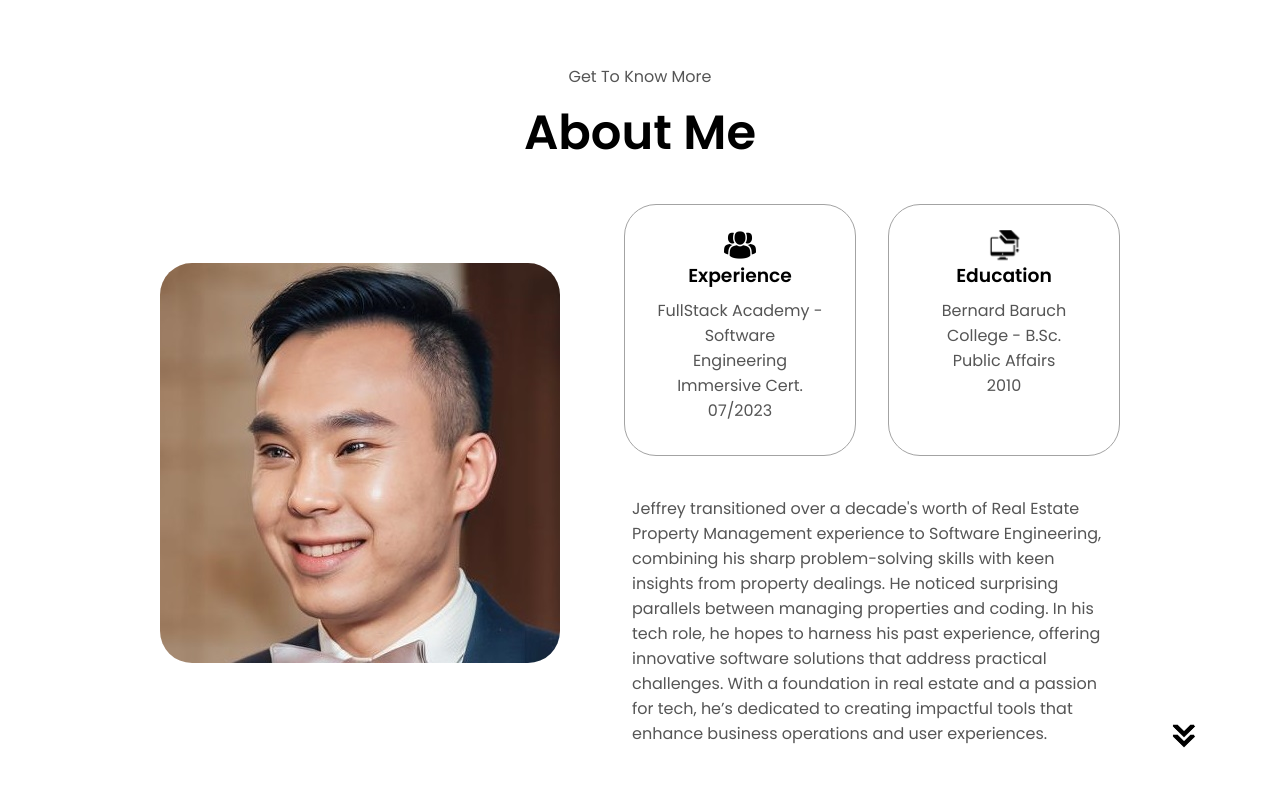
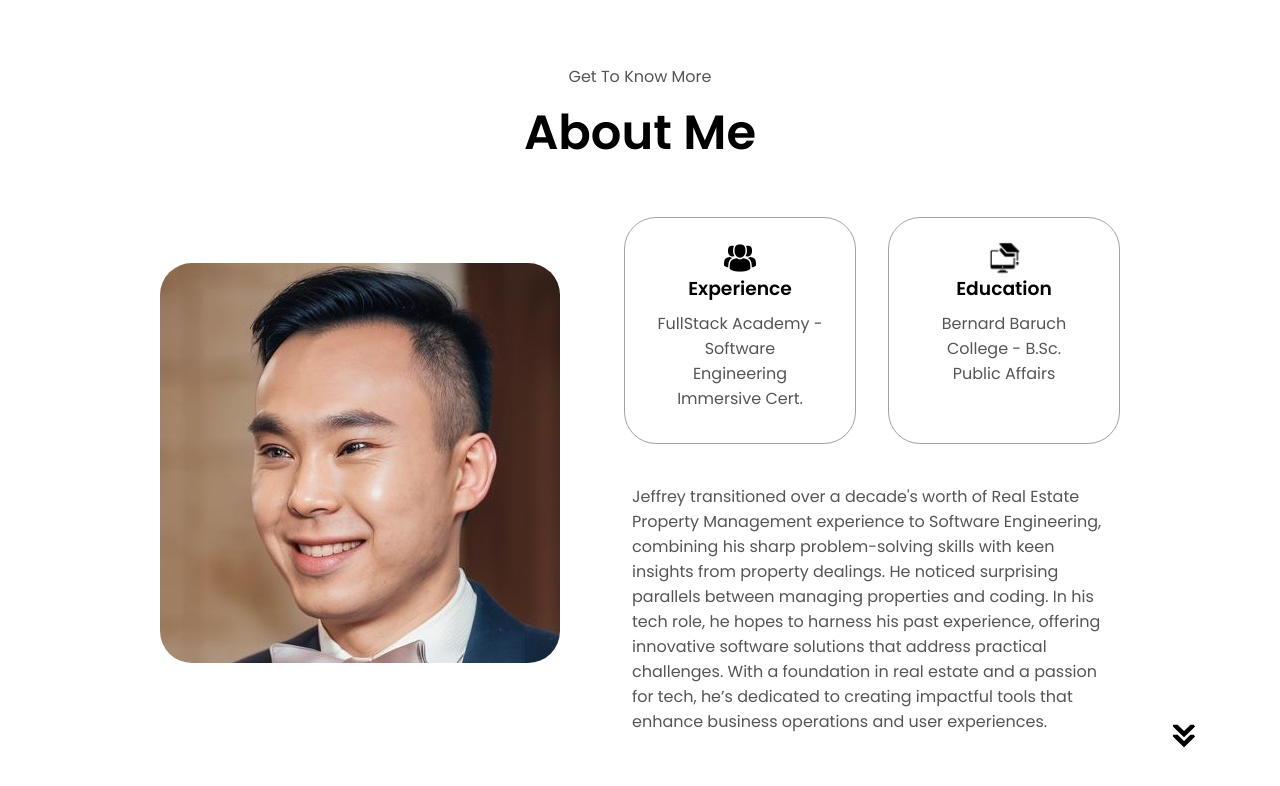
Before and after one commit to chee86j/portv4, a React (Create React App) app: page / in a window 1280 px wide. Shown: the part 1576-2362 px from the top of the page. Built offline with nearby package versions, Linux system fonts and the light colour scheme.

Commit message:
Update About.js

```diff
--- a/src/components/About.js
+++ b/src/components/About.js
@@ -31,7 +31,6 @@ function About() {
               <h3>Experience</h3>
               <p>
                 FullStack Academy - Software Engineering Immersive Cert.
-                <br /> 07/2023
               </p>
             </div>
             <div className="details-container" ref={details2Ref} data-tilt>
@@ -42,7 +41,7 @@ function About() {
               />
               <h3>Education</h3>
               <p>
-                Bernard Baruch College - B.Sc. Public Affairs <br /> 2010
+                Bernard Baruch College - B.Sc. Public Affairs
               </p>
             </div>
           </div>
```
